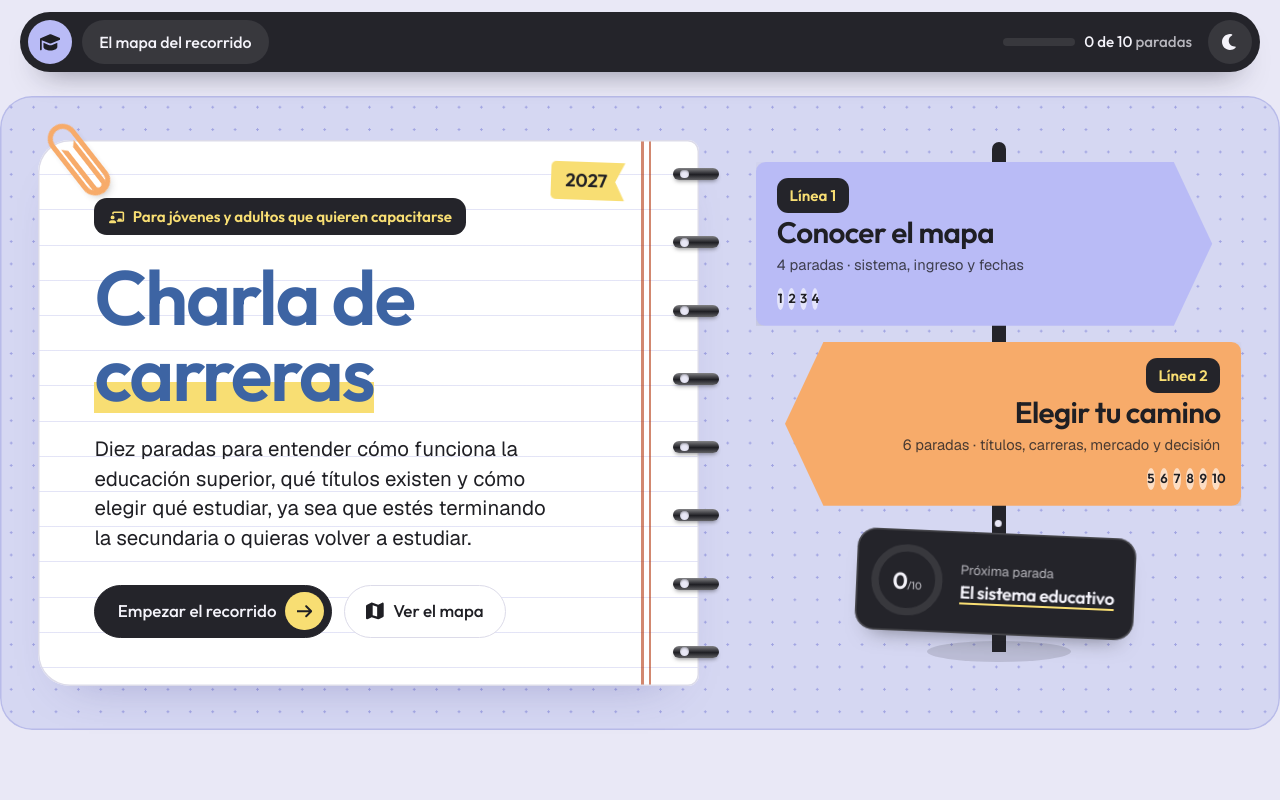
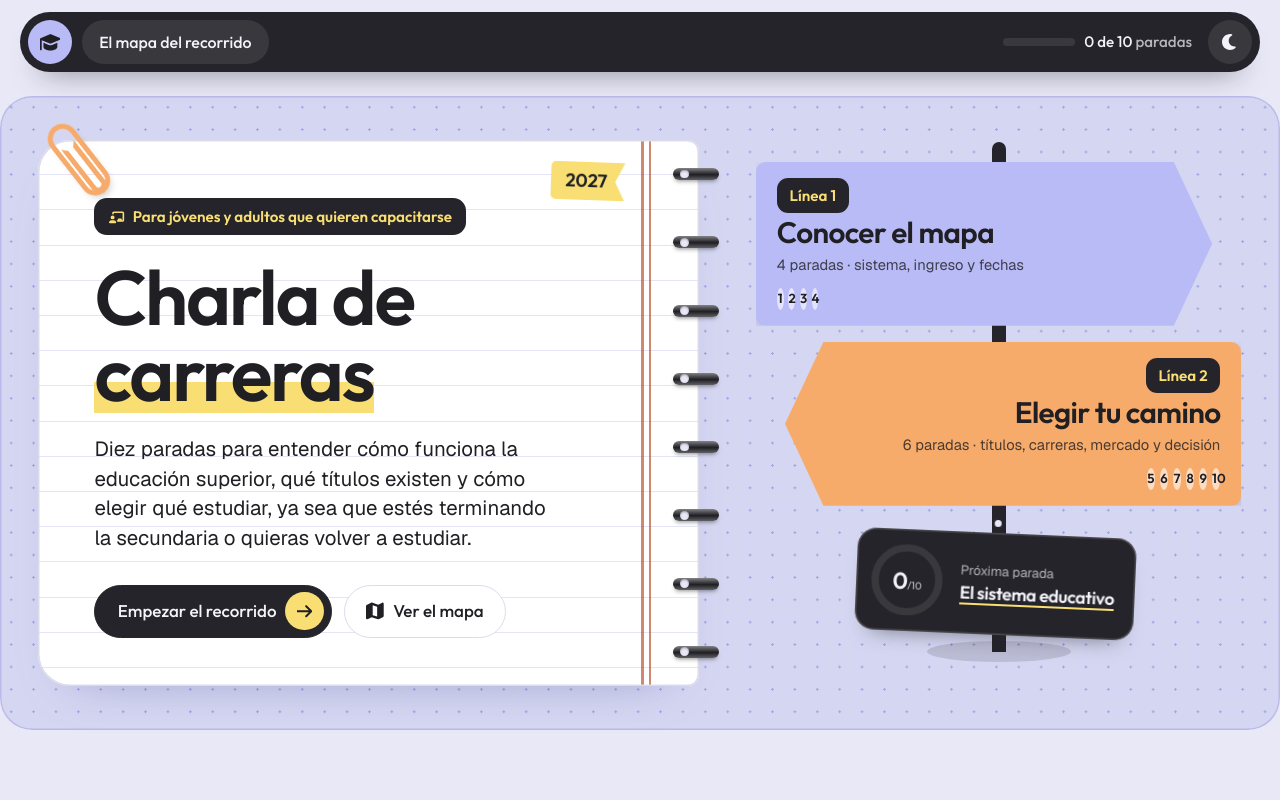
Before and after one commit to lpedaci/taller-ciclosuperior, a plain HTML site: page index.html in a window 1280 px wide. Shown: the top 800 px of the page. Drawn offline with Linux system fonts and the light colour scheme.

Commit message:
Poner en negro el título del hero
El título "Charla de carreras" usa --ink: negro en tema claro y casi blanco en
oscuro, para mantener el contraste sobre el cuaderno oscuro.

Co-Authored-By: Claude Opus 5.5 <noreply@anthropic.com>

```diff
--- a/assets/carreras.css
+++ b/assets/carreras.css
@@ -1507,8 +1507,7 @@ button.copy.is-failed {
   box-shadow: inset 0 0 0 1.5px color-mix(in srgb, var(--on-deep) 18%, transparent), 0 14px 22px -16px rgba(31, 31, 36, 0.6);
 }
 
-/* Título del hero en azul */
-/* Azul de la paleta: un tono apagado para el título y un pastel (--t6) para los mosaicos */
+/* Azul de la paleta: --hero-blue (azul apagado, hoy sin uso) y un pastel (--t6) para los mosaicos */
 :root {
   --hero-blue: #3d64a3;
   --t6: #a9c9ee;
@@ -1523,8 +1522,9 @@ button.copy.is-failed {
   --hero-blue: #a9c4ec;
   --t6: #8fb2df;
 }
+/* Título del hero en negro (en tema oscuro, --ink es casi blanco para mantener el contraste) */
 .hero--cuaderno h1 {
-  color: var(--hero-blue);
+  color: var(--ink);
 }
 
 /* Animaciones: un poco más chicas y centradas en la parada */
```
